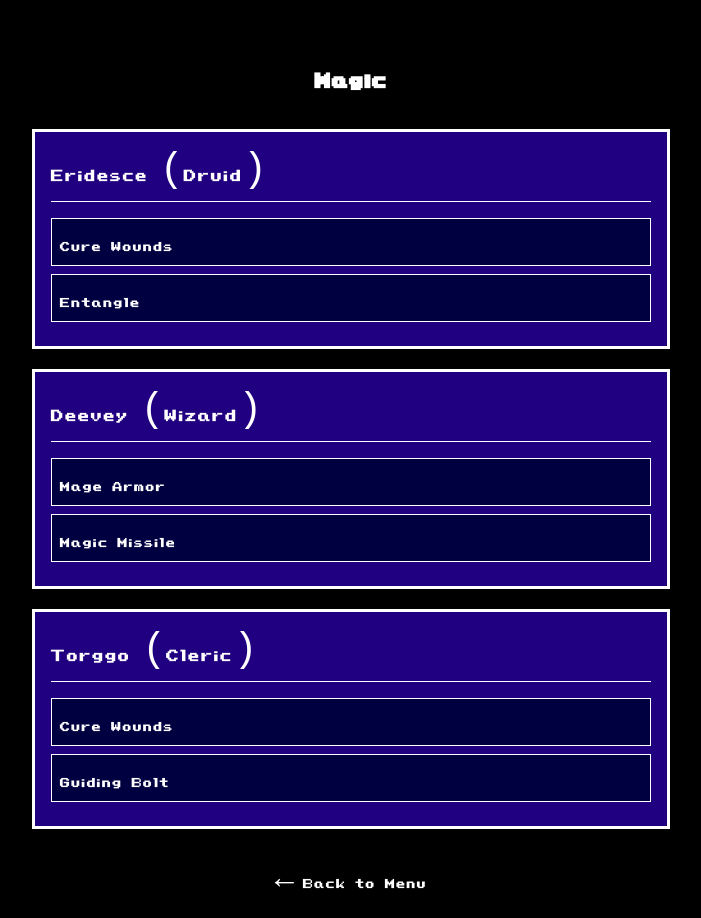
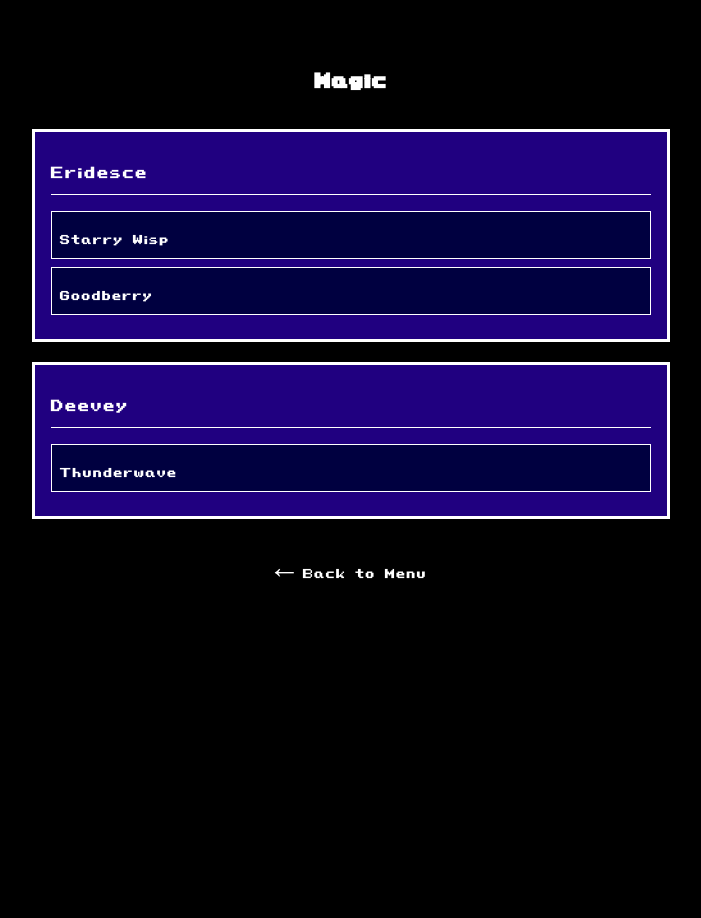
Before and after one commit to ChumpInTheMaking/ChumpInTheMaking.github.io, a plain HTML site: page magic.html in a window 1280 px wide. Shown: the whole page, without its empty margins (289-990 px from the left). After the commit the page ends 800 px from the top, so only its background shows below. Drawn offline with Linux system fonts and the light colour scheme.

Commit message:
Update magic.html

```diff
--- a/magic.html
+++ b/magic.html
@@ -59,21 +59,14 @@
   <h1>Magic</h1>
 
   <div class="character-section">
-    <div class="character-name">Eridesce (Druid)</div>
-    <div class="spell">Cure Wounds</div>
-    <div class="spell">Entangle</div>
+    <div class="character-name">Eridesce</div>
+    <div class="spell">Starry Wisp</div>
+    <div class="spell">Goodberry</div>
   </div>
 
   <div class="character-section">
-    <div class="character-name">Deevey (Wizard)</div>
-    <div class="spell">Mage Armor</div>
-    <div class="spell">Magic Missile</div>
-  </div>
-
-  <div class="character-section">
-    <div class="character-name">Torggo (Cleric)</div>
-    <div class="spell">Cure Wounds</div>
-    <div class="spell">Guiding Bolt</div>
+    <div class="character-name">Deevey</div>
+    <div class="spell">Thunderwave</div>
   </div>
 
   <a href="index.html" class="back-link">← Back to Menu</a>
```
